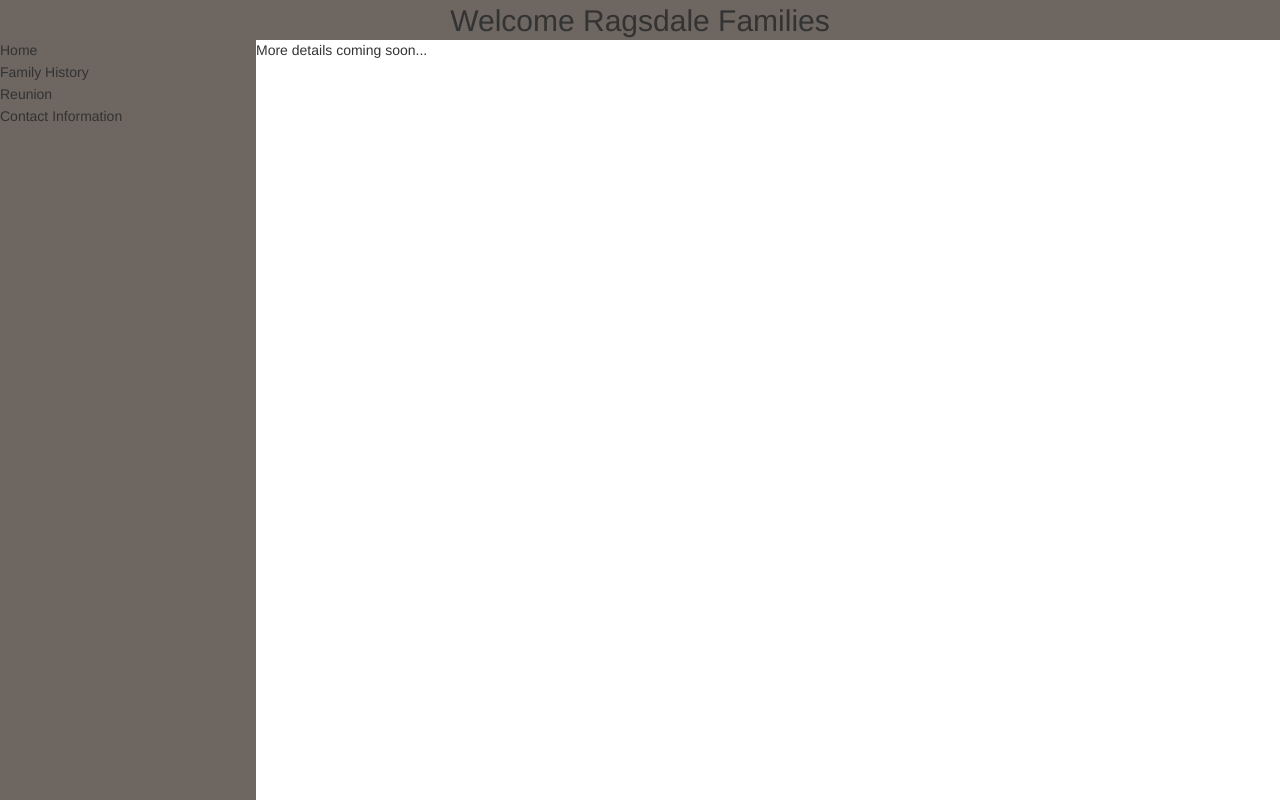
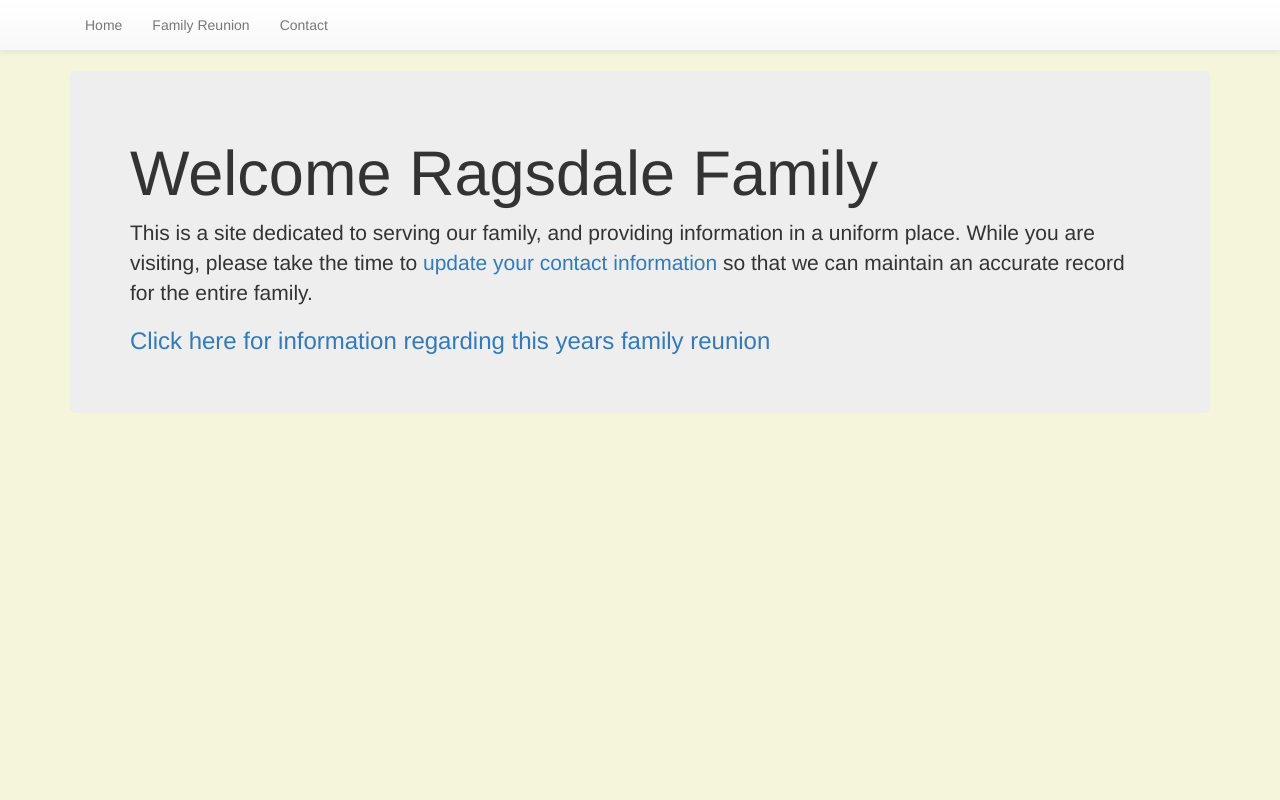
Before and after one commit to bridgemanbc/ragsdale, a website: page index.html in a window 1280 px wide. Drawn offline with nearby package versions, Linux system fonts and the light colour scheme.

Commit message:
added navbar

```diff
--- a/css/main.css
+++ b/css/main.css
@@ -1,26 +1,11 @@
-.navigation-bar {
-	overflow: hidden;
-	background-color: #6d6661;
-	height: 95%;
-	width: 20%;
-	top: 5%;
+.family-main {
+	height: 100%;
+	width: 100%;
 	position: absolute;
 }
 
-.main-body {
-	height: 95%;
-	width: 80%;
-	left: 20%;
-	top: 5%;
-	position: absolute;
+body {
+	background-color: beige;
+	height: 100%;
+	width: 100%;
 }
-
-.title-bar {
-	overflow: hidden;
-	background-color: #6d6661;
-	font-size: 30px;
-	text-align: center;
-	height: 5%;
-	width: 100%;
-	position: absolute;
-}
--- a/index.html
+++ b/index.html
@@ -7,7 +7,8 @@
         <title>Ragsdale Family</title>
 
         <!-- Bootstrap -->
-        <link href="node_modules/bootstrap/dist/css/bootstrap.min.css" rel="stylesheet">
+        <link href="node_modules/bootstrap/dist/css/bootstrap.css" rel="stylesheet">
+        <link href="node_modules/bootstrap/dist/css/bootstrap-theme.css" rel="stylesheet">
         <link href="css/main.css" rel="stylesheet">
 
         <!-- HTML5 shim and Respond.js for IE8 support of HTML5 elements and media queries -->
--- a/templates/contact.html
+++ b/templates/contact.html
@@ -1,3 +1,5 @@
 <div class="contact-information">
-    Contact Information
+    <iframe src="https://docs.google.com/forms/d/e/1FAIpQLSe6gKJA6e2t_Qs2ouj8_xgkMv7Cu0tc9AlVxwa7wG68PwRRUg/viewform?embedded=true" width="1300" height="1200" frameborder="0" marginheight="0"
+    marginwidth="0">Loading...</iframe>
+    <!-- https://goo.gl/forms/MW3DgD8jMoWAoh2m1 -->
 </div>
--- a/templates/family.html
+++ b/templates/family.html
@@ -1,26 +1,35 @@
-<div class="family-main">
-    <div class="title-bar">
-        Welcome Ragsdale Families
+<nav class="navbar navbar-default navbar-static-top">
+    <div class="container">
+        <div id="navbar" class="navbar-collapse collapse">
+            <!-- <ul class="nav navbar-nav">
+                <li ng-class="tab === ''"><a href="#" ng-click="tab = ''">Home</a></li>
+                <li ng-class="tab === 'reunion'"><a href="#reunion" ng-click="tab = 'reunion'">Family Reunion</a></li>
+                <li ng-class="tab === 'contact'"><a href="#contact" ng-click="tab = 'contact'">Contact</a></li>
+            </ul> -->
+            <ul class="nav navbar-nav">
+                <li><a href="#" ng-click="tab = ''">Home</a></li>
+                <!-- <li ng-class="tab === 'history'"><a href="#history" ng-click="tab = 'history'">Family History</a></li> -->
+                <li><a href="#reunion" ng-click="tab = 'reunion'">Family Reunion</a></li>
+                <li><a href="#contact" ng-click="tab = 'contact'">Contact</a></li>
+            </ul>
+        </div>
     </div>
-    <div class="navigation-bar" role="navigation">
-        <ul class="nav nav-pills nav-stacked">
-            <li role="presentation" class="active" ng-click="tab = ''">Home</li>
-            <li role="presentation" ng-click="tab = 'History'">Family History</li>
-            <li role="presentation" ng-click="tab = 'Reunion'">Reunion</li>
-            <li role="presentation" ng-click="tab = 'Contact'">Contact Information</li>
-        </ul>
-    </div>
-    <div class="main-body">
+</nav>
+
+<div class="container">
+    <div class="jumbotron">
         <div ng-hide="tab">
-            More details coming soon...
+            <h1>Welcome Ragsdale Family</h1>
+            <p>This is a site dedicated to serving our family, and providing information in a uniform place. While you are visiting, please take the time to <a href="#contact" ng-click="tab = 'contact'">update your contact information</a> so that we can maintain an accurate record for the entire family.</p>
+            <h3><a href="#reunion" ng-click="tab = 'reunion'">Click here for information regarding this years family reunion</a></h3>
         </div>
-        <div ng-show="tab == 'History'" class="ng-hide">
+        <div ng-if="tab == 'history'">
             <history></history>
         </div>
-        <div ng-show="tab === 'Reunion'" class="ng-hide">
+        <div ng-if="tab === 'reunion'">
             <reunion></reunion>
         </div>
-        <div ng-show="tab === 'Contact'" class="ng-hide">
+        <div ng-show="tab === 'contact'" class="ng-hide">
             <contact></contact>
         </div>
     </div>
--- a/templates/reunion.html
+++ b/templates/reunion.html
@@ -1,14 +1,12 @@
-<div class="reunion">
-    The 61st Ragsdale Family Reunion will be held on June 11, 2017 at: <br /><br />
-    Lunenburg Country Club<br />
-    1008 East 5th Avenue<br />
-    Kenbridge, Virginia 23944<br /><br />
+<div class="jumbotron reunion">
+    <h1>Ragsdale Family Reunion</h1>
+    <p>This year's Ragsdale Family Reunion will be held on June 11, 2017 at:</p>
+    <p>Lunenburg Country Club<br />
+	   1008 East 5th Avenue<br />
+	   Kenbridge, Virginia 23944</p><br />
 
-    We will gather at Noon, and serve lunch at 1:30 <br /><br />
+    <p>We will gather at Noon, and serve lunch at 1:30. Please plan to bring a meat, side, and desert to share.</p>
 
-    Plan to bring a meat, side, and desert to share.<br /><br />
-
-    For any golfers, a nine-hole golf course is also available on-site.<br /><br />
-
-    Please share this information with your children and siblings.
+    <p>For any golfers, a nine-hole golf course is also available on-site.<br />
+    Please share this information with your children and siblings.</p>
 </div>
```
